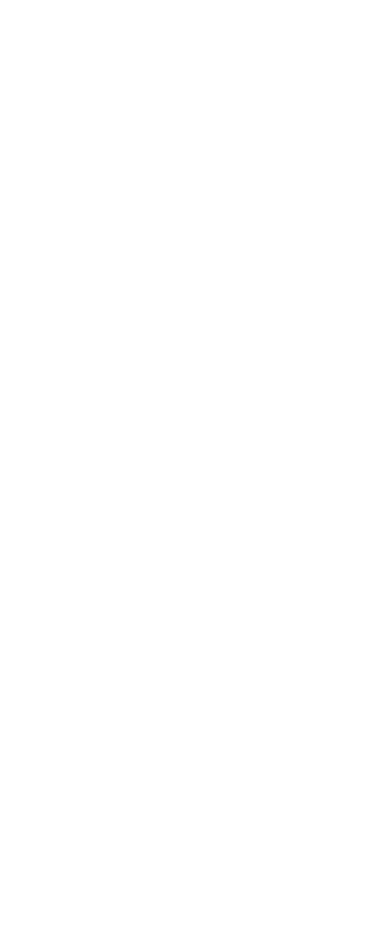
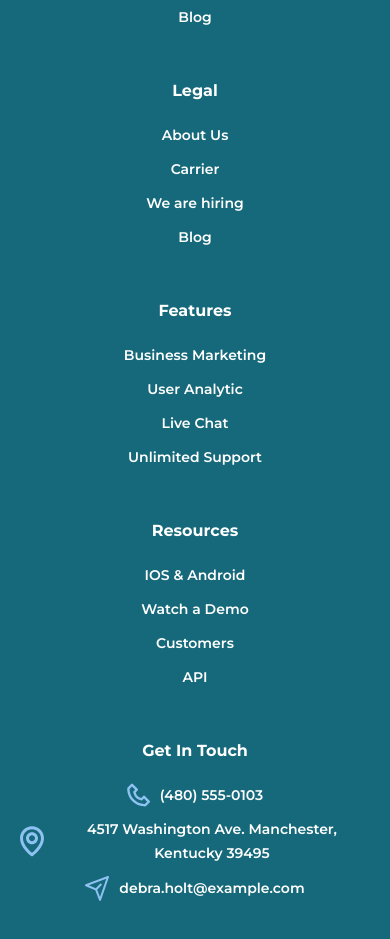
Before and after one commit to LukaszAmbrozewski/landing-page, a React (Create React App) app: page / in a window 390 px wide. Shown: the part 7640-8579 px from the top of the page. Before the commit the page ends 7407 px from the top, so only its background shows below. Built offline with nearby package versions, Linux system fonts and the light colour scheme.

Commit message:
Added info box.

```diff
--- a/src/components/ContactSection/ContactSection.tsx
+++ b/src/components/ContactSection/ContactSection.tsx
@@ -2,12 +2,14 @@
 import "../../style/main.scss";
 import { GetInTouchBox } from "./GetInTouchBox/GetInTouchBox";
 import { ConsultingBox } from "./ConsultingBox/ConsultingBox";
+import { InfoBox } from "./InfoBox/InfoBox";
 
 export const ContactSection = () => {
   return (
     <div className="contact-section">
       <GetInTouchBox />
       <ConsultingBox />
+      <InfoBox />
     </div>
   );
 };
--- /dev/null
+++ b/src/components/ContactSection/InfoBox/InfoBox.scss
@@ -0,0 +1,99 @@
+@use './src/style/_mixins.scss' as *;
+@use './src/style/_variables.scss' as *;
+
+.info {
+  &__box {
+    width: calc(100% - 40px);
+    background-color: $secondary-color-2;
+    padding: 50px 20px 40px 20px;
+    @include setFlex(row, center, flex-start);
+    margin-top: 42px;
+  }
+
+  &__group {
+    @include setFlex(row, center, flex-start);
+  }
+
+  &__one {
+    @include setFlex(column, flex-start, flex-start);
+    width: 212px;
+  }
+
+  &__header {
+    font-size: $third-size;
+    font-weight: 700;
+    line-height: 24px;
+    margin-bottom: 20px;
+  }
+
+  &__link {
+    text-decoration: none;
+    font-weight: 600;
+    font-size: $first-size;
+    line-height: 24px;
+    margin-bottom: 10px;
+    cursor: pointer;
+    transition: 300ms;
+
+    &:hover {
+      color: $primary-color;
+      transition: 300ms;
+    }
+  }
+
+  &__contact-link {
+    @include setFlex(row);
+  }
+
+  &__icon {
+    margin-right: 10px;
+  }
+}
+
+@media only screen and (max-width: 1100px) {
+  .info {
+    &__box {
+      @include setFlex(column, center, center);
+      padding: 50px 20px 0 20px;
+    }
+
+    &__group {
+      margin-bottom: 40px;
+    }
+
+    &__one {
+      width: 180px;
+      margin-left: 32px;
+    }
+  }
+}
+
+@media only screen and (max-width: 800px) {
+  .info {
+    &__one {
+      @include setFlex(column, flex-start, flex-start);
+      width: 160px;
+    }
+  }
+}
+
+@media only screen and (max-width: 600px) {
+  .info {
+    &__group {
+      @include setFlex(column, center, flex-start);
+      margin-bottom: 0;
+    }
+
+    &__one {
+      @include setFlex(column, flex-start, center);
+      width: 212px;
+      margin-bottom: 40px;
+      margin-left: 0;
+    }
+
+    &__contact-link {
+      width: 90vw;
+      text-align: center;
+    }
+  }
+}
--- /dev/null
+++ b/src/components/ContactSection/InfoBox/InfoBox.tsx
@@ -0,0 +1,68 @@
+import React from "react";
+import "./InfoBox.scss";
+
+export const InfoBox = () => {
+  return (
+    <div className="info__box">
+      <div className="info__group">
+        <div className="info__one">
+          <h2 className="info__header">Company Info</h2>
+          <a className="info__link">About Us</a>
+          <a className="info__link">Carrier</a>
+          <a className="info__link">We are hiring</a>
+          <a className="info__link">Blog</a>
+        </div>
+        <div className="info__one">
+          <h2 className="info__header">Legal</h2>
+          <a className="info__link">About Us</a>
+          <a className="info__link">Carrier</a>
+          <a className="info__link">We are hiring</a>
+          <a className="info__link">Blog</a>
+        </div>
+        <div className="info__one">
+          <h2 className="info__header">Features</h2>
+          <a className="info__link">Business Marketing</a>
+          <a className="info__link">User Analytic</a>
+          <a className="info__link">Live Chat</a>
+          <a className="info__link">Unlimited Support</a>
+        </div>
+      </div>
+      <div className="info__group">
+        <div className="info__one">
+          <h2 className="info__header">Resources</h2>
+          <a className="info__link">IOS & Android</a>
+          <a className="info__link">Watch a Demo</a>
+          <a className="info__link">Customers</a>
+          <a className="info__link">API</a>
+        </div>
+        <div className="info__one">
+          <h2 className="info__header">Get In Touch</h2>
+          <a className="info__link info__contact-link">
+            <img
+              src="./icons/phone-icon.svg"
+              alt="Contact phone icon"
+              className="info__icon"
+            />
+            (480) 555-0103
+          </a>
+          <a className="info__link info__contact-link">
+            <img
+              src="./icons/pin-icon.svg"
+              alt="Location icon"
+              className="info__icon"
+            />
+            4517 Washington Ave. Manchester, Kentucky 39495
+          </a>
+          <a className="info__link info__contact-link">
+            <img
+              src="./icons/nav-icon.svg"
+              alt="Contact email icon"
+              className="info__icon"
+            />
+            debra.holt@example.com
+          </a>
+        </div>
+      </div>
+    </div>
+  );
+};
```
Also changed, not shown: public/icons/pin-icon.svg.
